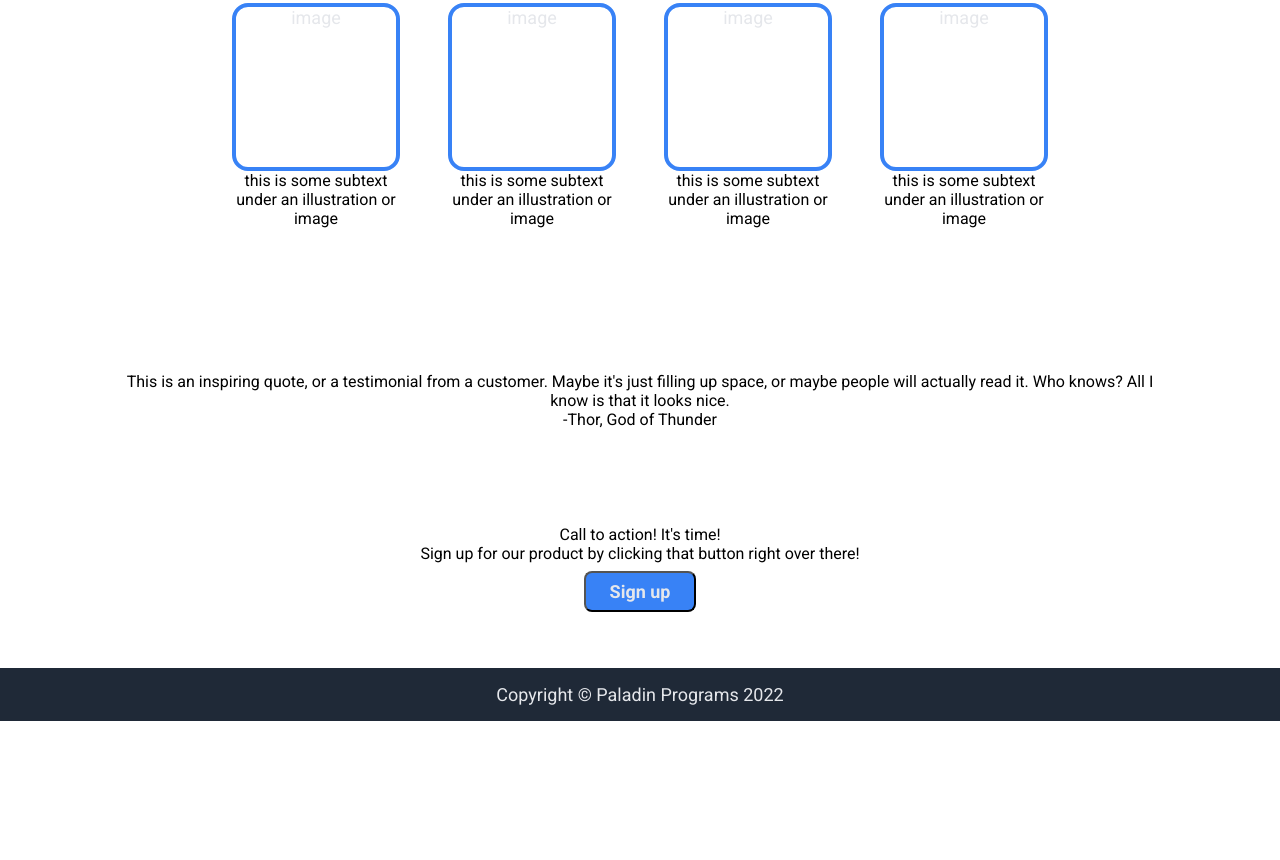
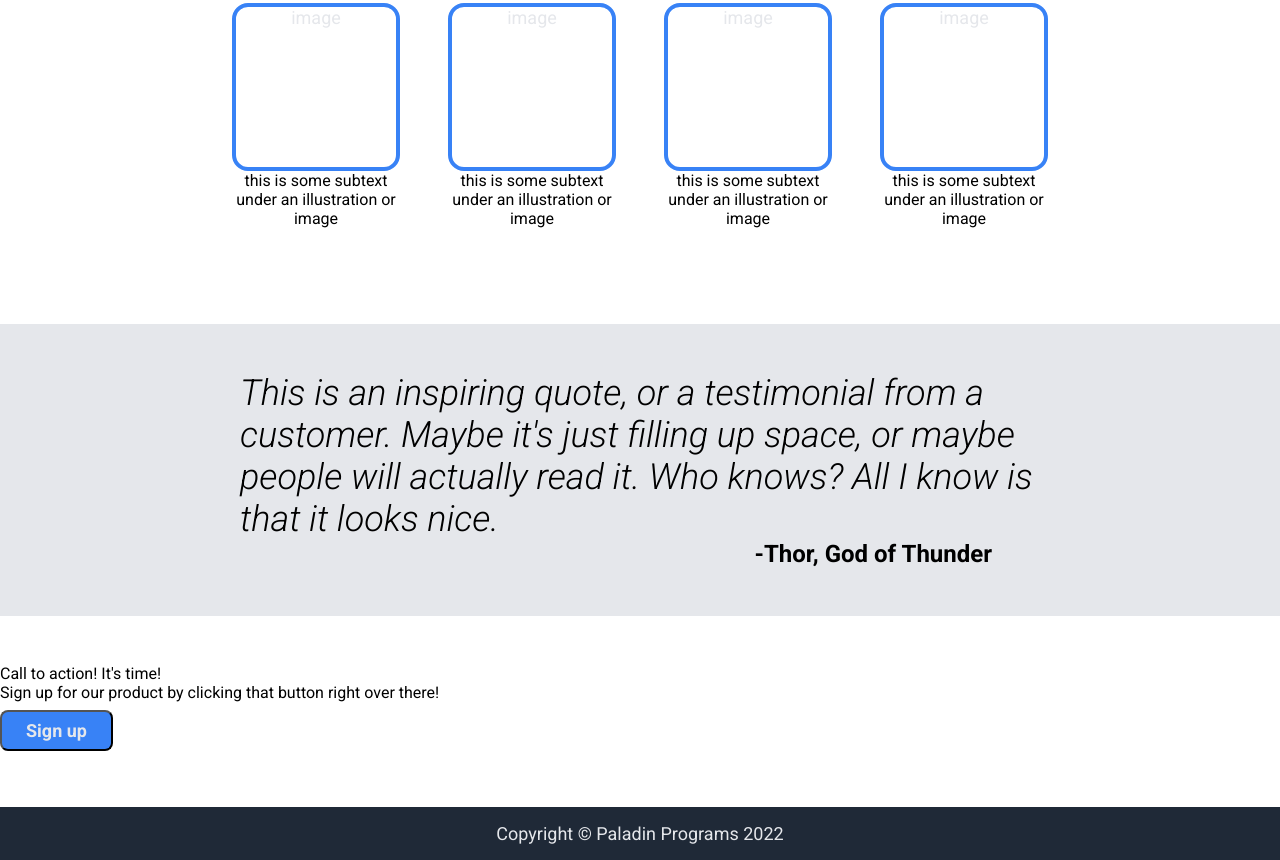
Before and after one commit to AlainLevasseur/landing-page-template, a plain HTML site: page index.html in a window 1280 px wide. Shown: the part 500-1360 px from the top of the page. Before the commit the page ends 1221 px from the top, so only its background shows below. Drawn offline with Linux system fonts and the light colour scheme.

Commit message:
style quote section

```diff
--- a/index.html
+++ b/index.html
@@ -31,7 +31,6 @@
             </div>
         </div>
     </div>
-    <div class="body-container">
     <div class="body">
         <div class="section-container" id="two">
             <div class="info-header">Some random information.</div>
@@ -55,8 +54,10 @@
             </div>
         </div>
         <div class="section-container" id="three">
+            <div class="quote-container">
                 <div class="quote">This is an inspiring quote, or a testimonial from a customer. Maybe it's just filling up space, or maybe people will actually read it. Who knows? All I know is that it looks nice.</div>
                 <div class="quotee">-Thor, God of Thunder</div>
+            </div>
         </div>
         <div class="section-container" id="four">
             <div class="call-to-action">
@@ -66,7 +67,6 @@
             <button class="sign-up">Sign up</button>
         </div>
     </div>
-    </div>
     <div class="footer">Copyright  ©  Paladin Programs 2022</div>
 </body>
 </html>
--- a/styles.css
+++ b/styles.css
@@ -14,7 +14,7 @@ body {
     padding: 16px;
 }
 
-.header, .body {
+.header{
     max-width: 1048px;
 }
 
@@ -88,9 +88,7 @@ button {
     width: 600px;
 }
 
-.body-container {
-    display: flex;
-    justify-content: center;
+.section-container#two {
     text-align: center;
 }
 
@@ -118,6 +116,29 @@ button {
     text-align: center;
 }
 
+.section-container#three {
+    background-color: #E5E7EB;
+}
+
+.quote-container {
+    width: 800px;
+    margin: 0 auto;
+}
+
+.quote {
+    font-size: 36px;
+    font-style: italic;
+    font-weight: 300;
+    text-align: left;
+}
+
+.quotee {
+    font-size: 24px;
+    font-weight: 700;
+    text-align: right;
+    padding-right: 48px;
+}
+
 .footer {
     align-items: center;
 }
```
Lines whose indentation alone changed are shown as unchanged.
